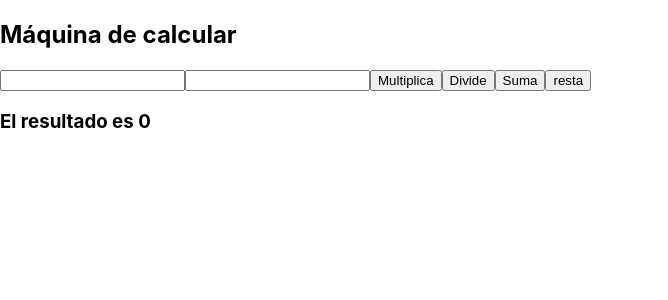
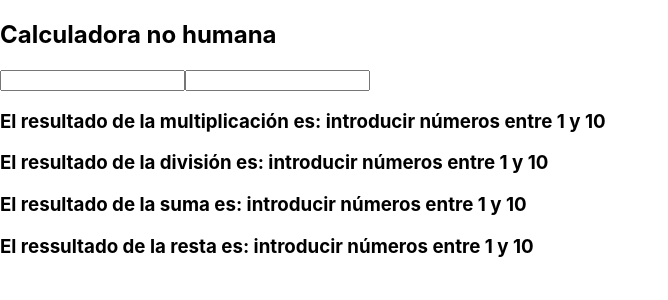
Before and after one commit to vicmova/ejercicios-1, a Next.js app: page /React_2_Hooks/Calculadora in a window 1280 px wide. Shown: the top 300 px of the page, without its empty margins (0-668 px from the left). Built offline with nearby package versions, Linux system fonts and the light colour scheme.

Commit message:
Add files via upload

```diff
--- a/pages/React_2_Hooks/Calculadora.js
+++ b/pages/React_2_Hooks/Calculadora.js
@@ -1,77 +1,67 @@
-import React, { useState } from 'react'
+//5.c REACT - Hooks. Añadir más operaciones a la siguiente calculadora
+import React, {useState} from "react";
 
 export default function Calculadora() {
 
     const [numero1, setnumero1] = useState(0)
-
     const [numero2, setnumero2]= useState(0)
 
-    const [resultado, setresultado]= useState(0)
+    const Calculadora = ({dato1, dato2}) => {
 
+        const validar = (valor) =>{
 
-    const multiplicar = () => {
-
-        const multiplica = numero1 * numero2
-
-        setresultado(multiplica)
+        return (valor > 0 && valor <= 10) ? valor: false
     }
 
-    const dividir = () => {
+    const n1 = validar(dato1)
+    const n2 = validar(dato2)
 
-        const divide = numero1 / numero2
+    const multiplica = n1 * n2
+    const divide = n1 / n2
+    const suma = parseInt(n1) + parseInt(n2)
+    const resta = parseInt(n1) - parseInt(n2)
 
-        setresultado(divide)
-    }
+    const resultadoMultiplicar = multiplica ? multiplica : 'introducir números entre 1 y 10'
+    const resultadoDividir = divide ? divide : 'introducir números entre 1 y 10'
+    const resultadoSumar = suma ? suma : 'introducir números entre 1 y 10'
+    const resultadoRestar = resta ? resta : 'introducir números entre 1 y 10'
 
-    const sumar = () => {
+    return (
 
-        const suma = parseInt(numero1) + parseInt(numero2)
+        <div>
+            <h3>El resultado de la multiplicación es: {resultadoMultiplicar}</h3>
+            <h3>El resultado de la división es: {resultadoDividir}</h3>
+            <h3>El resultado de la suma es: {resultadoSumar}</h3>
+            <h3>El ressultado de la resta es: {resultadoRestar}</h3>
+        </div>
 
-        setresultado(suma)
-    }
-
-    const restar = () => {
-
-        const resta = numero1 - numero2
-
-        setresultado(resta)
+        )
     }
 
     const onChangeNum1 = event => {
-
         setnumero1(event.target.value)
     }
 
     const onChangeNum2 = event => {
-
         setnumero2(event.target.value)
     }
 
     return (
-
         <div>
-
-    <h2>Máquina de calcular</h2>
-
+            <h2>Calculadora no humana</h2>
                 <input
-        type='text'
-        id='num1'
+                    type='number'
+                    id='inputnumero1'
                     onChange = {onChangeNum1}
                 />
 
                 <input
-        type='text'
-        id='num2'
+                    type='number'
+                    id='inputnumero2'
                     onChange = {onChangeNum2}
                 />
 
-<button onClick={multiplicar}>Multiplica</button>
-<button onClick={dividir}>Divide</button>
-<button onClick={sumar}>Suma</button>
-<button onClick={restar}>resta</button>
-
-
-{<h3>El resultado es {resultado} </h3>}
+    <Calculadora dato1={numero1} dato2={numero2}/>
 
     </div>
 
```
Lines whose indentation alone changed are shown as unchanged.
